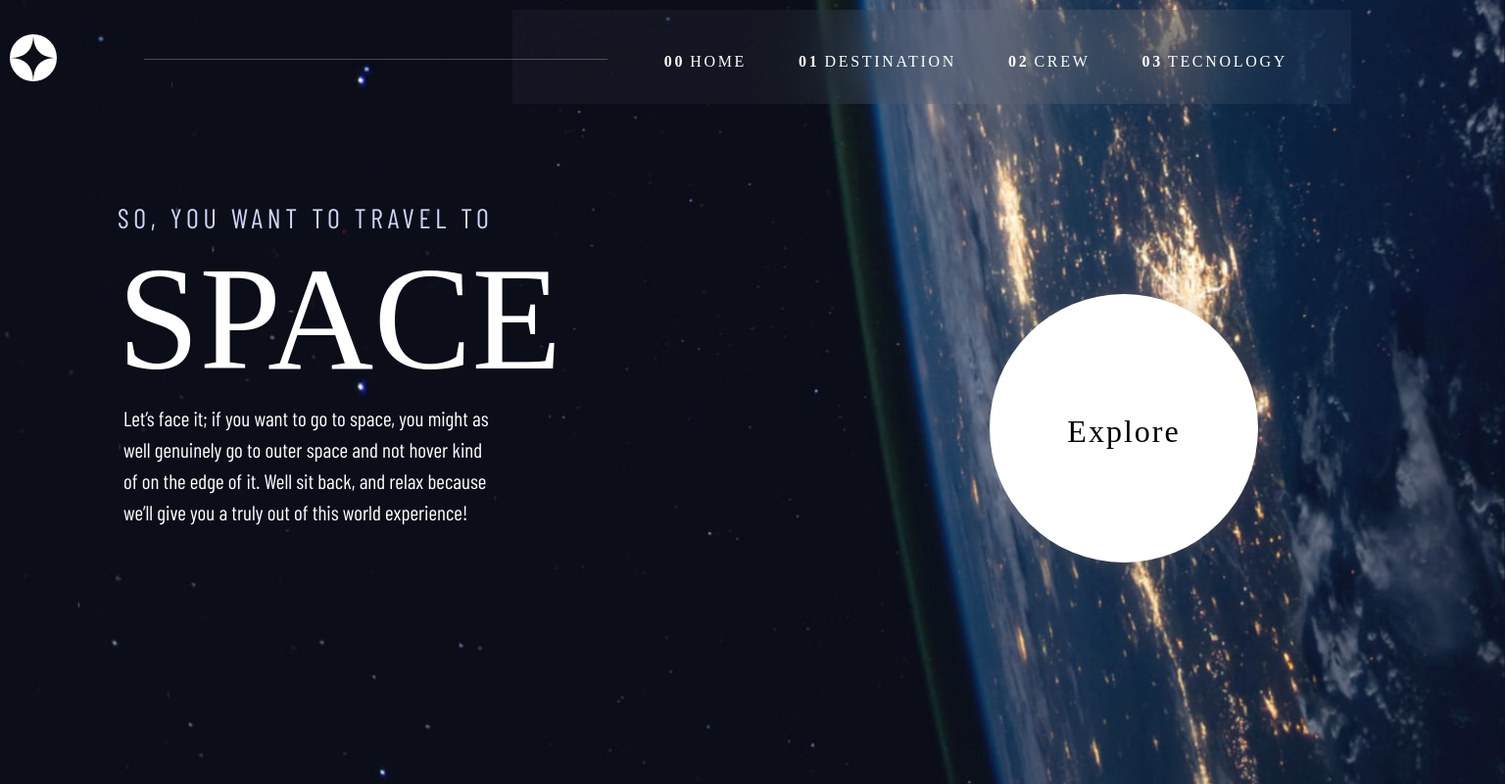
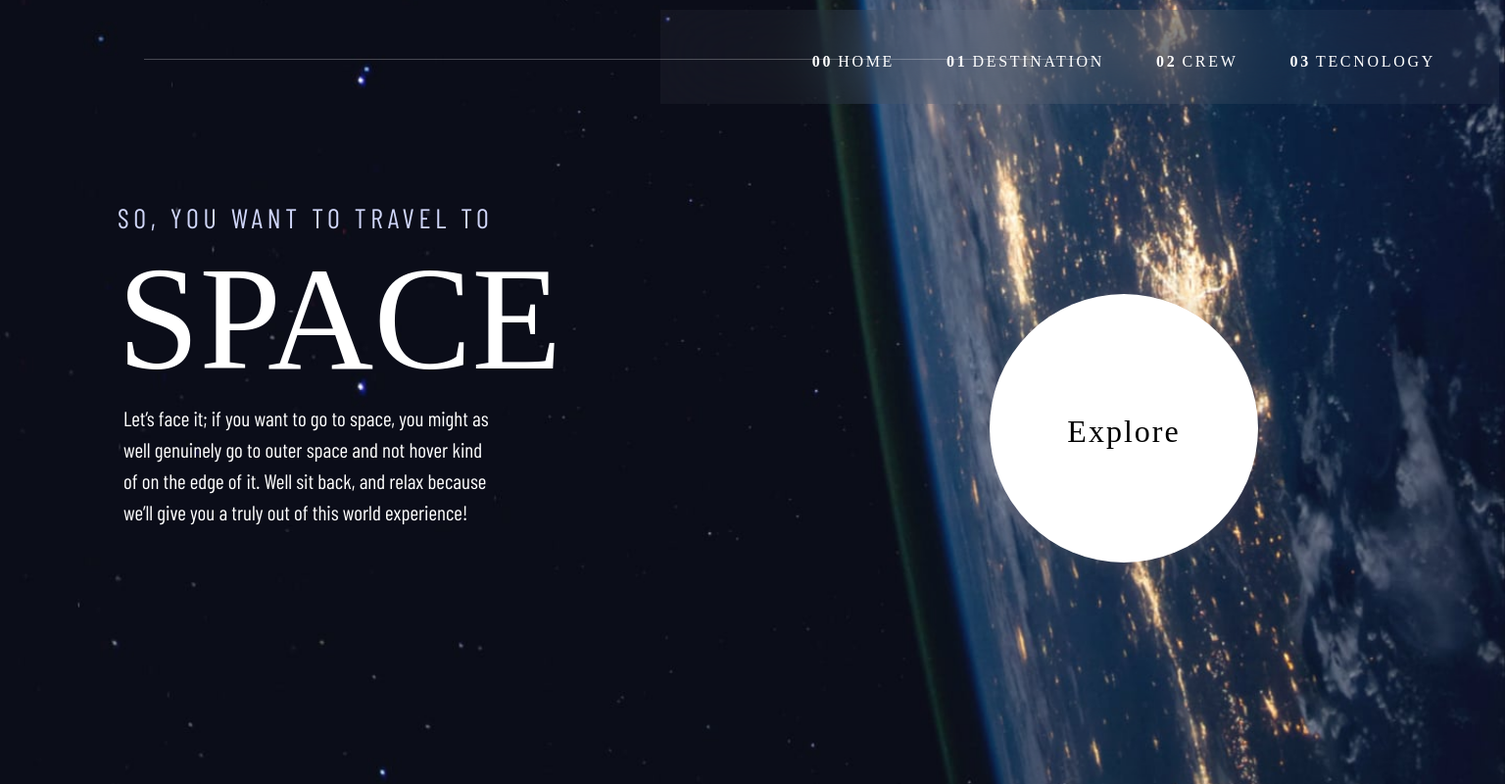
Before and after one commit to jotadagostin/space-tourism, a plain HTML site: page starter-code/index.html in a window 1536 px wide. Shown: the whole page at 98% size. Drawn offline with nearby package versions, Linux system fonts and the light colour scheme; a web font is replaced by a local one.

Commit message:
Update header.css
medie querie for 1300 desktop

```diff
--- a/starter-code/assets/styles/header.css
+++ b/starter-code/assets/styles/header.css
@@ -24,8 +24,6 @@
   backdrop-filter: blur(40.7742px);
   height: 96px;
   padding-left: 150px;
-
-
 }
 
 a {
@@ -35,10 +33,8 @@ a {
 }
 
 .container_header__item:hover {
-    border-bottom: 4px solid white;
-    padding-bottom: 52px;
-
-
+  border-bottom: 4px solid white;
+  padding-bottom: 52px;
 }
 
 span {
@@ -67,3 +63,33 @@ span {
   color: white;
   background-color: white;
 }
+
+/* Desktop */
+@media screen and (min-width: 1400px) {
+  .container_header {
+    display: flex;
+    justify-content: end;
+  }
+
+  .logo {
+    display: flex;
+    margin-left: -500px;
+  }
+
+  .retangle {
+    width: 973px;
+    height: 1px;
+  }
+
+
+}
+
+/* Tablet */
+@media screen and (max-width: 720px) {
+
+
+}
+
+/* Mobile */
+@media screen and (max-width: 370px) {
+}
```
